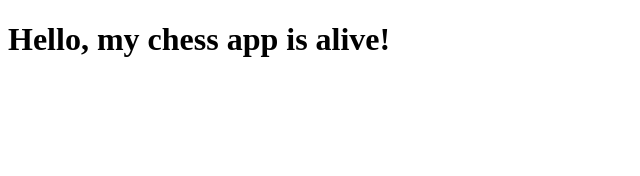
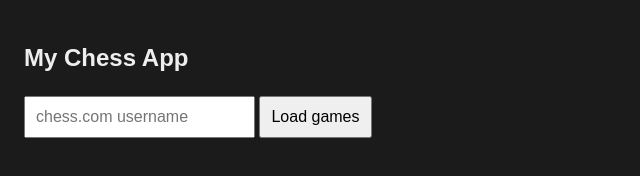
Before and after one commit to slt3baro/chess-app, a plain HTML site: page index.html in a window 1280 px wide. Shown: the whole page, without its empty margins (0-640 px from the left). Drawn offline with Linux system fonts and the light colour scheme.

Commit message:
Update index.html

```diff
--- a/index.html
+++ b/index.html
@@ -4,8 +4,45 @@
   <meta charset="UTF-8">
   <meta name="viewport" content="width=device-width, initial-scale=1">
   <title>My Chess App</title>
+  <style>
+    body { font-family: sans-serif; background: #1b1b1b; color: #eee; padding: 16px; }
+    input, button { font-size: 16px; padding: 10px; margin: 4px 0; }
+    .game { background: #2b2b2b; padding: 10px; margin: 8px 0; border-radius: 8px; }
+  </style>
 </head>
 <body>
-  <h1>Hello, my chess app is alive!</h1>
+  <h2>My Chess App</h2>
+  <input id="user" placeholder="chess.com username">
+  <button onclick="loadGames()">Load games</button>
+  <div id="status"></div>
+  <div id="games"></div>
+
+  <script>
+    async function loadGames() {
+      const user = document.getElementById("user").value.trim().toLowerCase();
+      const status = document.getElementById("status");
+      const box = document.getElementById("games");
+      box.innerHTML = "";
+      status.textContent = "Loading...";
+      try {
+        const res = await fetch("https://api.chess.com/pub/player/" + user + "/games/archives");
+        if (!res.ok) { status.textContent = "User not found."; return; }
+        const archives = (await res.json()).archives;
+        if (!archives.length) { status.textContent = "No games found."; return; }
+        const last = archives[archives.length - 1];
+        const data = await (await fetch(last)).json();
+        status.textContent = data.games.length + " games this month";
+        data.games.reverse().forEach(g => {
+          const div = document.createElement("div");
+          div.className = "game";
+          div.textContent = g.white.username + " (" + g.white.result + ") vs " +
+                            g.black.username + " (" + g.black.result + ")";
+          box.appendChild(div);
+        });
+      } catch (e) {
+        status.textContent = "Something went wrong: " + e.message;
+      }
+    }
+  </script>
 </body>
 </html>
```
